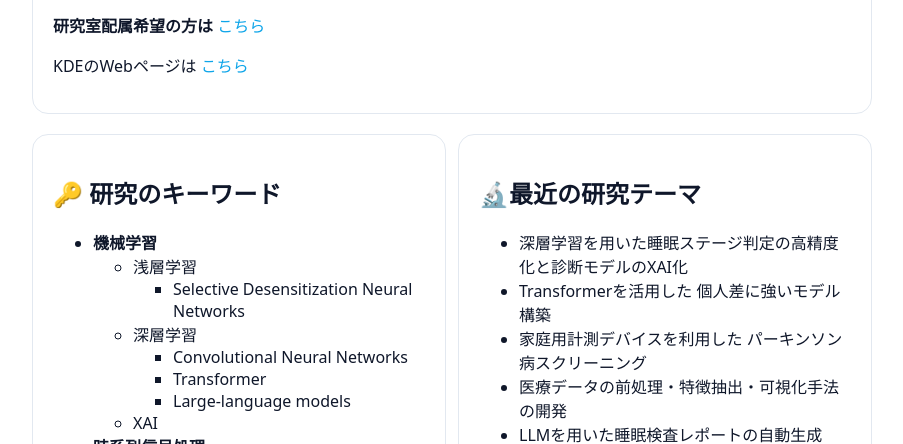
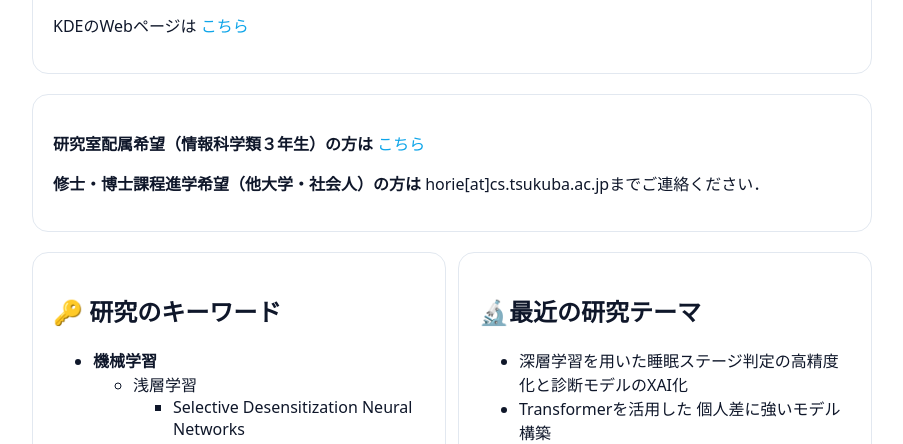
Before and after one commit to KDE-Sleep/KDE-Sleep.github.io, a plain HTML site: page index.html in a window 1280 px wide. Shown: the part 656-1100 px from the top of the page, without its empty margins (188-1091 px from the left). Drawn offline with Linux system fonts and the light colour scheme.

Commit message:
Update lab assignment information in index.html
Added new information for lab assignment inquiries and contact details.

```diff
--- a/index.html
+++ b/index.html
@@ -57,8 +57,12 @@
         <p><strong>KDE-SLEEP Team</strong>では，AI・データマイニング技術を用いた睡眠・医療データ解析を中心に研究を進めています.</p>
         <p>生体信号 (脳波・心拍・酸素飽和度など) の処理を中心に, <br />機械学習・深層学習を活用した睡眠ステージ判定や疾患スクリーニングなどの応用研究を行っています.</p>
         <p><iframe width="560" height="315" src="https://www.youtube.com/embed/j2iZmZNPy4A?si=qsJdy6gO48JFjYHZ" title="YouTube video player" frameborder="0" allow="accelerometer; autoplay; clipboard-write; encrypted-media; gyroscope; picture-in-picture; web-share" referrerpolicy="strict-origin-when-cross-origin" allowfullscreen></iframe></p>
-        <p><strong>研究室配属希望の方は</strong> <a href="https://github.com/KDE-Sleep/Lab-Introduction">こちら</a></p>
         <p>KDEのWebページは <a href="https://www.kde.cs.tsukuba.ac.jp/ja/index.php">こちら</a></p>
+      </div>
+
+      <div class="card">
+        <p><strong>研究室配属希望（情報科学類３年生）の方は</strong> <a href="https://github.com/KDE-Sleep/Lab-Introduction">こちら</a></p>
+        <p><strong>修士・博士課程進学希望（他大学・社会人）の方は</strong> horie[at]cs.tsukuba.ac.jpまでご連絡ください．</p>
       </div>
 
       <div class="row">
```
